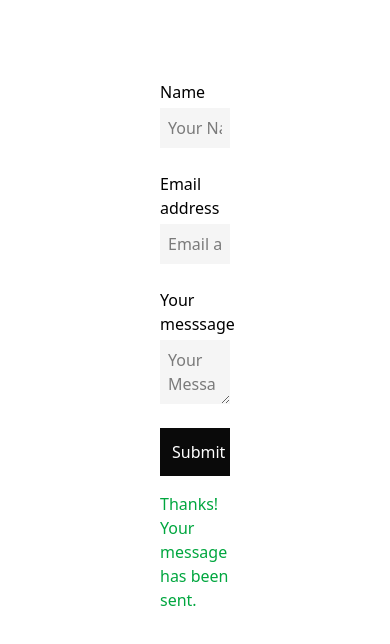
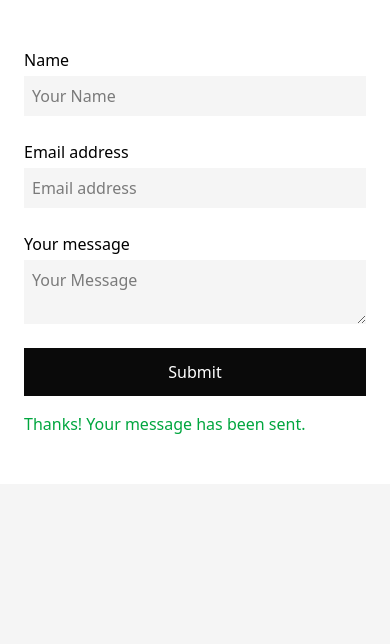
Before and after one commit to wandiga/playground, a plain HTML site: page index.html in a window 390 px wide. Both pictures are taken after typing "Sample", "name@example.com", "Sample" into the empty fields and a click on the button "Submit". Drawn offline with nearby package versions, Linux system fonts and the light colour scheme.

Commit message:
Improve contact form accessibility and Netlify support
Updated the contact form to include Netlify honeypot spam protection, improved accessibility with proper input IDs and aria-live status, and enhanced the form submission script to use URL-encoded data for compatibility with Netlify. Also refined form field types and error/success message display.

```diff
--- a/index.html
+++ b/index.html
@@ -3,30 +3,40 @@
   <head>
     <meta charset="UTF-8" />
     <meta name="viewport" content="width=device-width, initial-scale=1.0" />
-    <title>Document</title>
+    <title>Contact Form</title>
     <script src="https://cdn.jsdelivr.net/npm/@tailwindcss/browser@4"></script>
   </head>
   <body class="bg-neutral-100">
-    <div class="bg-white px-40 py-20 max-w-[1000px] mx-auto">
-      <form name="contact" id="contactForm" method="POST" data-netlify="true">
+    <div class="bg-white px-6 py-12 md:px-40 md:py-20 max-w-[1000px] mx-auto">
+      <form id="contactForm" name="contact" method="POST" data-netlify="true" netlify-honeypot="bot-field">
+        <!-- Netlify required hidden input -->
         <input type="hidden" name="form-name" value="contact" />
+
+        <!-- Honeypot field -->
+        <p class="hidden">
+          <label
+            >Don’t fill this out if you're human:
+            <input name="bot-field" />
+          </label>
+        </p>
+
         <div class="flex flex-col gap-6">
           <div class="flex flex-col gap-1">
             <label for="name">Name</label>
-            <input type="text" name="name" placeholder="Your Name" class="bg-neutral-100 p-2" required />
+            <input id="name" type="text" name="name" placeholder="Your Name" class="bg-neutral-100 p-2" required />
           </div>
           <div class="flex flex-col gap-1">
             <label for="email">Email address</label>
-            <input type="text" name="email" placeholder="Email address" class="bg-neutral-100 p-2" required />
+            <input id="email" type="email" name="email" placeholder="Email address" class="bg-neutral-100 p-2" required />
           </div>
           <div class="flex flex-col gap-1">
-            <label for="message">Your messsage</label>
-            <textarea name="message" placeholder="Your Message" class="bg-neutral-100 p-2" required></textarea>
+            <label for="message">Your message</label>
+            <textarea id="message" name="message" placeholder="Your Message" class="bg-neutral-100 p-2" required></textarea>
           </div>
           <button type="submit" class="bg-neutral-950 text-white p-3">Submit</button>
         </div>
       </form>
-      <div id="formStatus"></div>
+      <div id="formStatus" class="mt-4" aria-live="polite"></div>
     </div>
     <script src="/script.js"></script>
   </body>
--- a/script.js
+++ b/script.js
@@ -2,26 +2,27 @@ const form = document.getElementById('contactForm');
 const status = document.getElementById('formStatus');
 
 form.addEventListener('submit', async function (e) {
-  e.preventDefault(); // Prevent default form submission
+  e.preventDefault();
 
   const formData = new FormData(form);
 
+  // Convert FormData to URL-encoded string
+  const encoded = new URLSearchParams(formData).toString();
+
   try {
-    const response = await fetch(form.action, {
-      method: form.method,
-      body: formData,
-      headers: {
-        Accept: 'application/json',
-      },
+    const response = await fetch('/', {
+      method: 'POST',
+      headers: { 'Content-Type': 'application/x-www-form-urlencoded' },
+      body: encoded,
     });
 
     if (response.ok) {
-      status.innerHTML = `<p class="text-green-600 mt-4">Thanks! Your message has been sent.</p>`;
+      status.innerHTML = `<p class="text-green-600">Thanks! Your message has been sent.</p>`;
       form.reset();
     } else {
-      status.innerHTML = `<p class="text-red-600 mt-4">Oops! Something went wrong. Please try again.</p>`;
+      status.innerHTML = `<p class="text-red-600">Oops! Something went wrong. Please try again.</p>`;
     }
   } catch (error) {
-    status.innerHTML = `<p class="text-red-600 mt-4">Error: ${error.message}</p>`;
+    status.innerHTML = `<p class="text-red-600">Error: ${error.message}</p>`;
   }
 });
```
